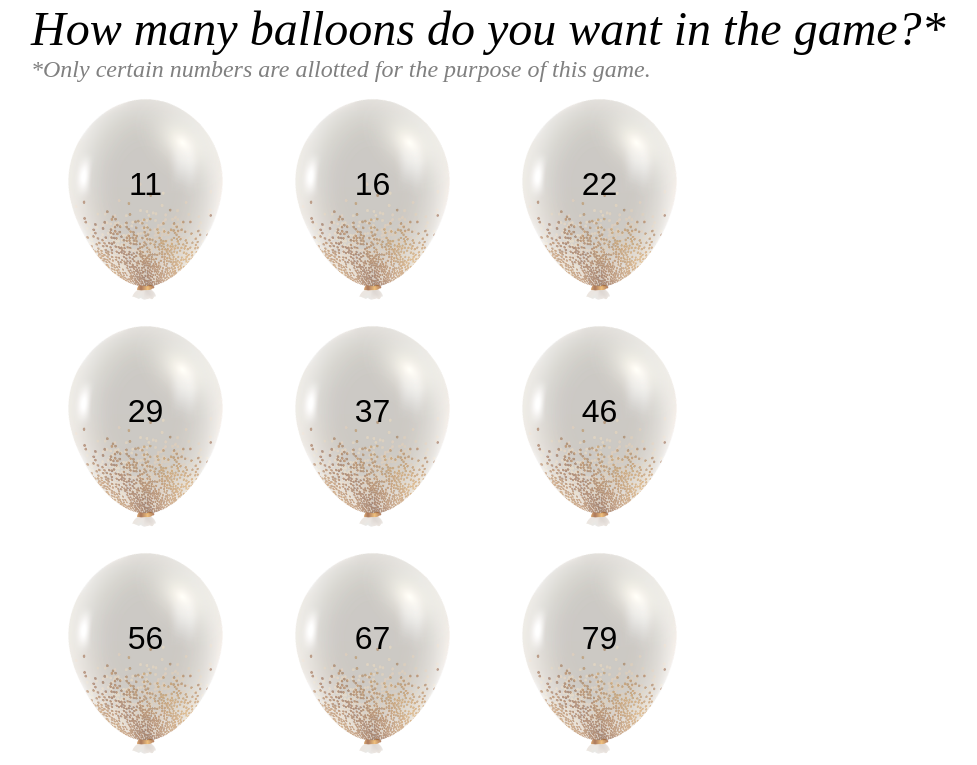
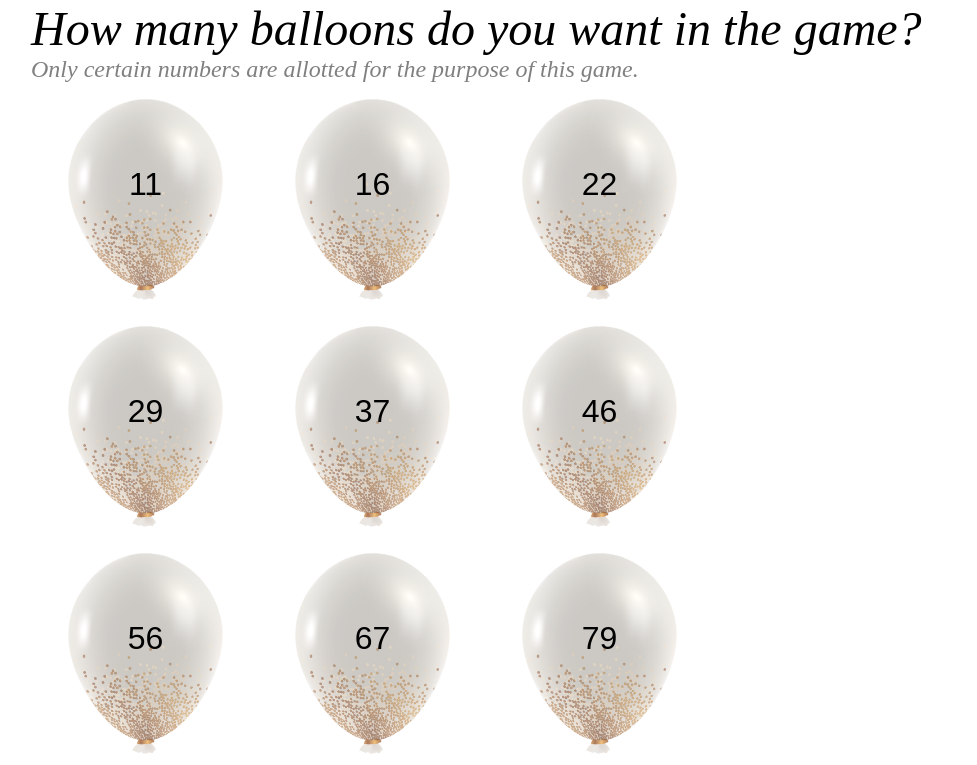
Before and after one commit to dhilon/dealOrNoDeal, a Flask app: page /numCases in a window 1280 px wide. Shown: the part 34-799 px from the top of the page, without its empty margins (4-981 px from the left). Run offline with Flask 2, Linux system fonts and the light colour scheme.

Commit message:
asterick

```diff
--- a/templates/numCases.site.html
+++ b/templates/numCases.site.html
@@ -1,9 +1,9 @@
 {%extends "layout.site.html"%} {%block content%}
 <div class='cases'>
     <div class="question">
-        How many balloons do you want in the game?*
+        How many balloons do you want in the game?
     </div>
-    <div class="sidebottom"> *Only certain numbers are allotted for the purpose of this game.</div>
+    <div class="sidebottom"> Only certain numbers are allotted for the purpose of this game.</div>
     <form method="POST" action="/numCases">
         <table class="howManyGrid">
             {% for count in choices %} {% if loop.index0 % 3 == 0 %}
```
